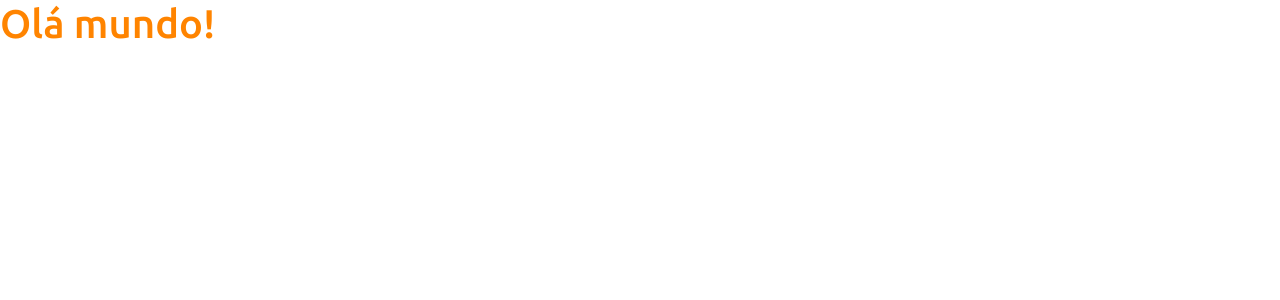
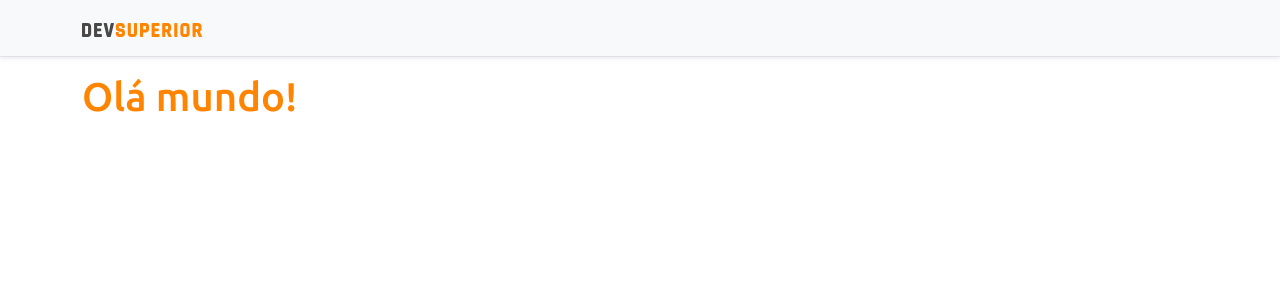
Before and after one commit to WilliamLeite02/Devsuperior4, a React (Create React App) app in the folder front/: page / in a window 1280 px wide. Shown: the top 300 px of the page. Built offline with nearby package versions, Linux system fonts and the light colour scheme.

Commit message:
Componentes

```diff
--- a/front/src/App.tsx
+++ b/front/src/App.tsx
@@ -1,8 +1,13 @@
+import NavBar from "components/NavBar";
+
 function App() {
   return (
-    <div>
-      <h1 className="text-primary">Olá mundo!</h1>
-    </div>
+    <>
+      <NavBar />
+      <div className="container" >
+        <h1 className="text-primary">Olá mundo!</h1>
+      </div>
+    </>
   );
 }
 
--- /dev/null
+++ b/front/src/components/NavBar/index.tsx
@@ -0,0 +1,15 @@
+import ImgDsDark from 'assets/img/ds-dark.svg';
+
+const NavBar = () => {
+    return (
+        <div className="d-flex flex-column flex-md-row align-items-center p-3 px-md-4 mb-3 bg-light border-bottom shadow-sm">
+            <div className="container">
+                <nav className="my-2 my-md-0 mr-md-3">
+                    <img src={ImgDsDark} alt="DevSuperior" width="120" />
+                </nav>
+            </div>
+        </div>
+    );
+}
+
+export default NavBar;
```
Also changed, not shown: front/src/components/Footer/index.tsx (added, +13 -0 lines), front/src/assets/img/ds-dark.svg (added), front/src/components/DataTable/index.tsx (added).
